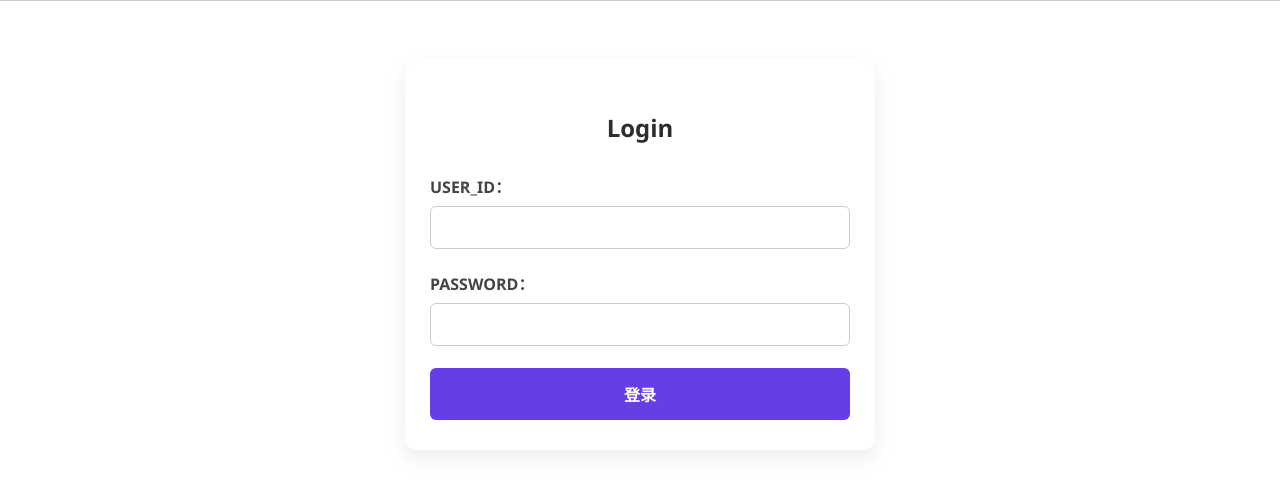
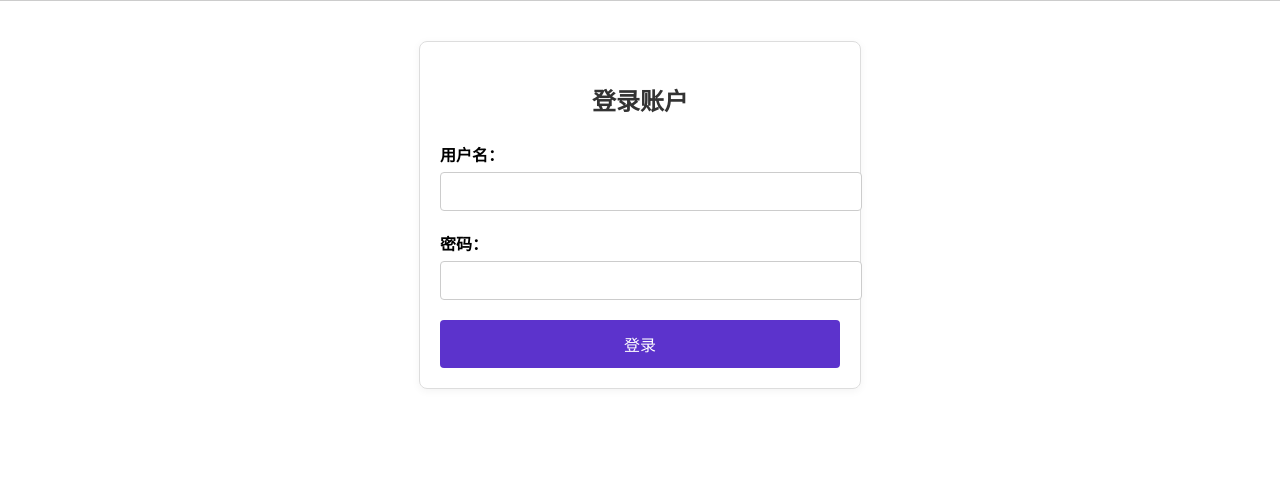
Before and after one commit to boonjun123654/4D_system, a Python web app: template templates/login.html in a window 1280 px wide. Shown: the part 41-534 px from the top of the page. Run offline with Jinja, Linux system fonts and the light colour scheme; the template is opened without the code that fills it, so the values that code supplies are empty.

Commit message:
Add files via upload

```diff
--- a/templates/login.html
+++ b/templates/login.html
@@ -1,65 +1,43 @@
 {% extends "layout.html" %}
 {% block content %}
 
-<div style="
-    max-width: 420px;
-    margin: 60px auto;
-    padding: 30px 25px;
-    background-color: #ffffff;
-    border-radius: 12px;
-    box-shadow: 0 8px 20px rgba(0, 0, 0, 0.08);
-    font-family: 'Segoe UI', Roboto, sans-serif;
-    transition: all 0.3s ease;
-">
-
-    <h2 style="
-        text-align: center;
-        margin-bottom: 30px;
-        color: #2d2d2d;
-        font-weight: 700;
-        font-size: 24px;
-    ">
-        Login
-    </h2>
+<div style="max-width: 400px; margin: 40px auto; padding: 20px; border: 1px solid #ddd; border-radius: 8px; box-shadow: 0 2px 8px rgba(0,0,0,0.05);">
+    <h2 style="text-align: center; margin-bottom: 25px; color: #333;">登录账户</h2>
 
     <form method="POST" action="/login">
-        <div style="margin-bottom: 22px;">
-            <label for="username" style="font-weight: 600; color: #444; margin-bottom: 8px; display: block;">USER_ID：</label>
+        <div style="margin-bottom: 20px;">
+            <label for="username" style="display:block; margin-bottom: 6px; font-weight: bold;">用户名：</label>
             <input type="text" id="username" name="username" required
-                style="width: 100%; padding: 12px; font-size: 15px; border: 1px solid #ccc; border-radius: 6px; box-sizing: border-box; transition: border-color 0.3s;"
-                onfocus="this.style.borderColor='#7b4fe2'" onblur="this.style.borderColor='#ccc'">
+                   style="width: 100%; padding: 10px; font-size: 15px; border: 1px solid #ccc; border-radius: 4px;">
         </div>
 
-        <div style="margin-bottom: 22px;">
-            <label for="password" style="font-weight: 600; color: #444; margin-bottom: 8px; display: block;">PASSWORD：</label>
+        <div style="margin-bottom: 20px;">
+            <label for="password" style="display:block; margin-bottom: 6px; font-weight: bold;">密码：</label>
             <input type="password" id="password" name="password" required
-                style="width: 100%; padding: 12px; font-size: 15px; border: 1px solid #ccc; border-radius: 6px; box-sizing: border-box; transition: border-color 0.3s;"
-                onfocus="this.style.borderColor='#7b4fe2'" onblur="this.style.borderColor='#ccc'">
+                   style="width: 100%; padding: 10px; font-size: 15px; border: 1px solid #ccc; border-radius: 4px;">
         </div>
 
         {% if show_captcha %}
-        <div style="margin-bottom: 22px;">
-            <label for="captcha" style="font-weight: 600; color: #444; margin-bottom: 8px; display: block;">验证码：</label>
-            <div style="display: flex; align-items: center; gap: 12px;">
+        <div style="margin-bottom: 20px;">
+            <label for="captcha" style="display:block; margin-bottom: 6px; font-weight: bold;">验证码：</label>
+            <div style="display: flex; align-items: center; gap: 10px;">
                 <input type="text" id="captcha" name="captcha" required
-                    style="flex: 1; padding: 12px; font-size: 15px; border: 1px solid #ccc; border-radius: 6px; box-sizing: border-box;">
+                       style="flex: 1; padding: 10px; font-size: 15px; border: 1px solid #ccc; border-radius: 4px;">
                 <img src="/captcha" onclick="this.src='/captcha?' + Math.random()" title="点击刷新验证码"
-                    style="height: 44px; cursor: pointer; border: 1px solid #ccc; border-radius: 6px;">
+                     style="height: 42px; vertical-align: middle; cursor: pointer; border: 1px solid #ccc; border-radius: 4px;">
             </div>
         </div>
         {% endif %}
 
         <button type="submit"
-            style="width: 100%; padding: 14px; font-size: 16px; background-color: #673de6; color: white; border: none; border-radius: 6px; cursor: pointer; font-weight: 600; transition: background 0.3s;"
-            onmouseover="this.style.backgroundColor='#512bd4'"
-            onmouseout="this.style.backgroundColor='#673de6'">
+                style="width: 100%; padding: 12px; font-size: 16px; background-color: #5c33cc; color: white; border: none; border-radius: 4px; cursor: pointer;">
             登录
         </button>
     </form>
 
     {% with messages = get_flashed_messages() %}
       {% if messages %}
-    <ul style="color: #d9534f; margin-top: 22px; padding-left: 0;">
+        <ul style="color: red; margin-top: 20px; padding-left: 0;">
           {% for msg in messages %}
             <li style="list-style: none;">❌ {{ msg }}</li>
           {% endfor %}
```
Lines whose indentation alone changed are shown as unchanged.
